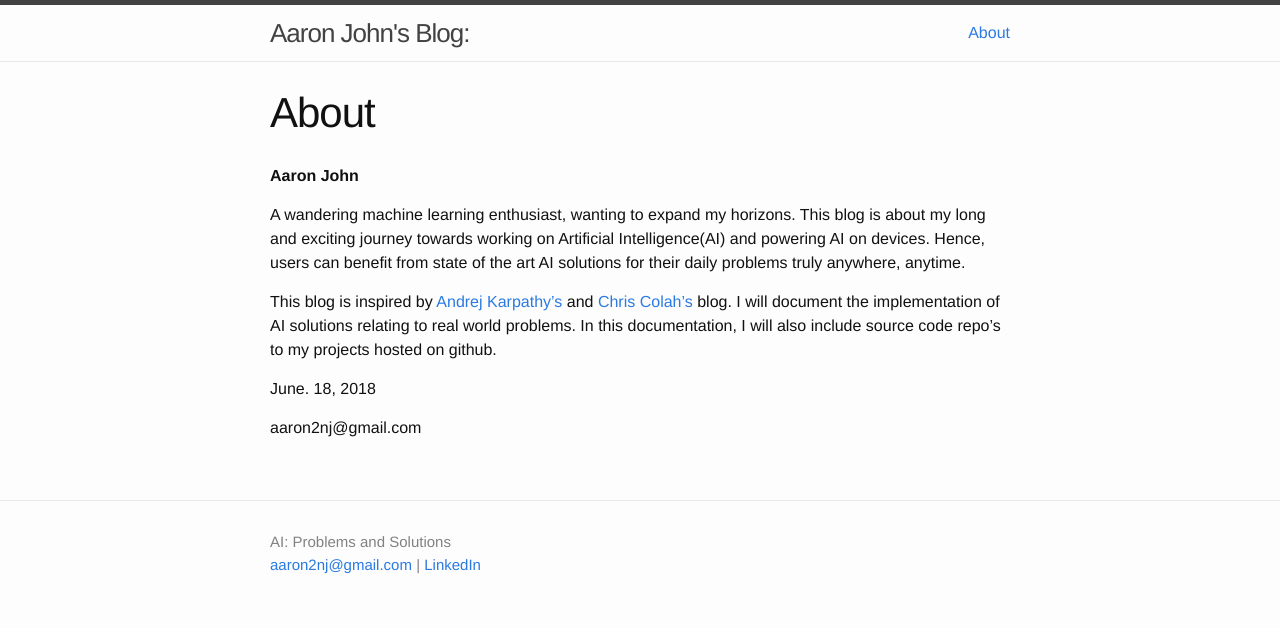
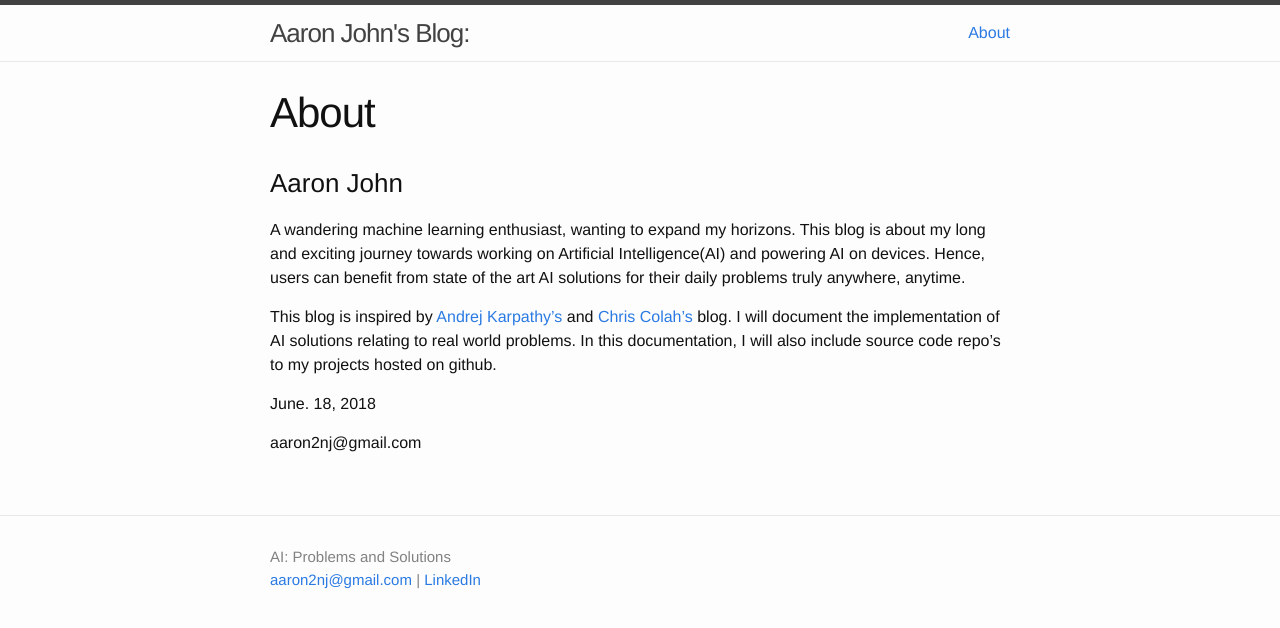
Before and after one commit to alexalwks2/aaronjohn2.github.io, a Jekyll site: the page built from about.md, in a window 1280 px wide. Shown: the top 628 px of the page. Built offline with Jekyll 4.4.1, drawn with Linux system fonts in a browser that asks for light colours.

```diff
--- a/about.md
+++ b/about.md
@@ -5,7 +5,7 @@ comments: false
 permalink: /about/
 ---
 
-**Aaron John**
+### Aaron John
 
 A wandering machine learning enthusiast, wanting to expand my horizons. This blog is about my long and exciting journey towards working on Artificial Intelligence(AI) and powering AI on devices. Hence, users can benefit from state of the art AI solutions for their daily problems truly anywhere, anytime.
 
```
